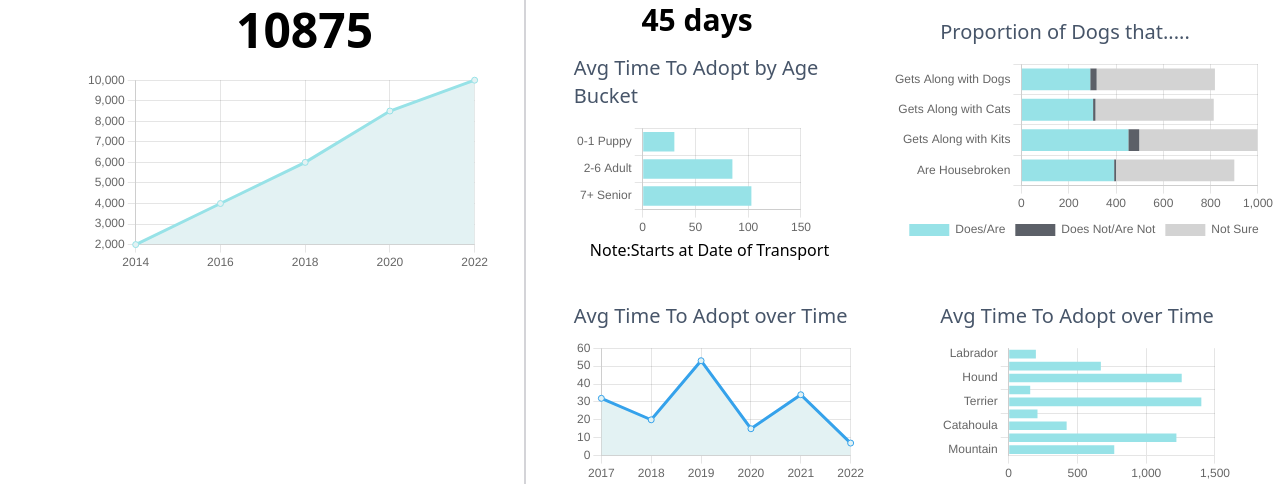
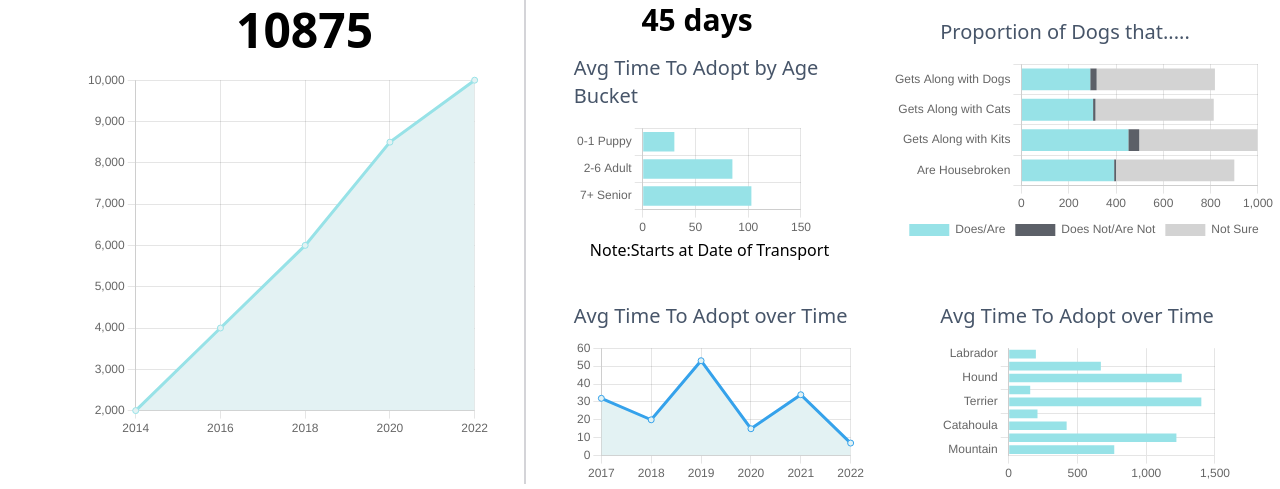
Before and after one commit to Gaurav0597/IndiaDataHub-assignment, a React (Create React App) app in the folder assignment/: page / in a window 1280 px wide. Shown: the part 260-749 px from the top of the page. Built offline with nearby package versions, Linux system fonts and the light colour scheme.

Commit message:
Height of chart is set properly now need to set value at the top of bar

```diff
--- a/assignment/src/components/Charts/AreaChart1.jsx
+++ b/assignment/src/components/Charts/AreaChart1.jsx
@@ -25,7 +25,7 @@ ChartJS.register(
 )
 
 export const options = {
-
+  aspectRatio: 1.1,
   // maintainAspectRatio: false ,
   responsive: true,
   plugins: {
@@ -57,8 +57,9 @@ export const data = {
       data: obj.map((e, index) => e.value),
       borderColor: 'rgb(151,226,231)',
       backgroundColor: 'rgb(227,242,243)',
-      maintainAspectRatio: false ,
-      height:1000,
+      // maintainAspectRatio: true ,
+      // height:1000,
+
 
     },
   ],
```
